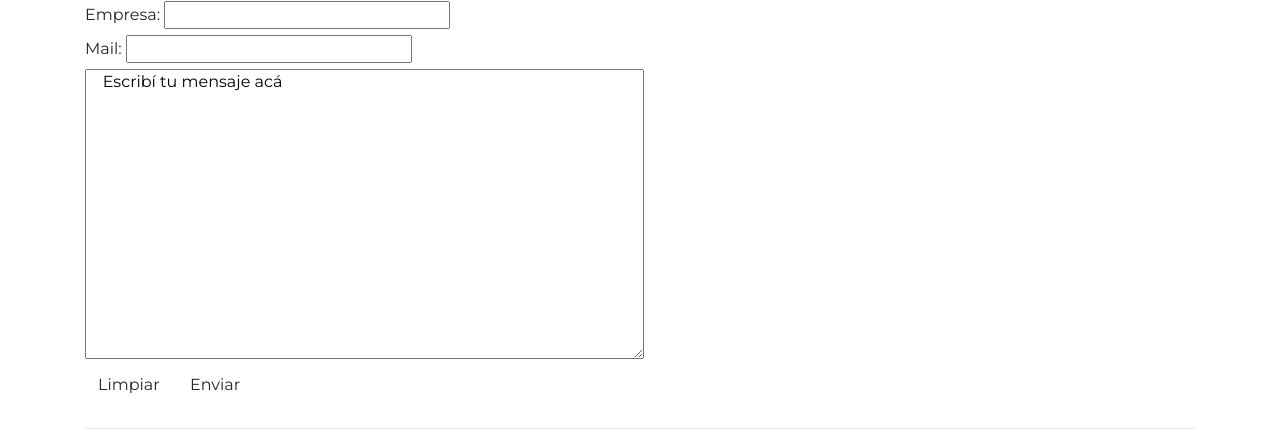
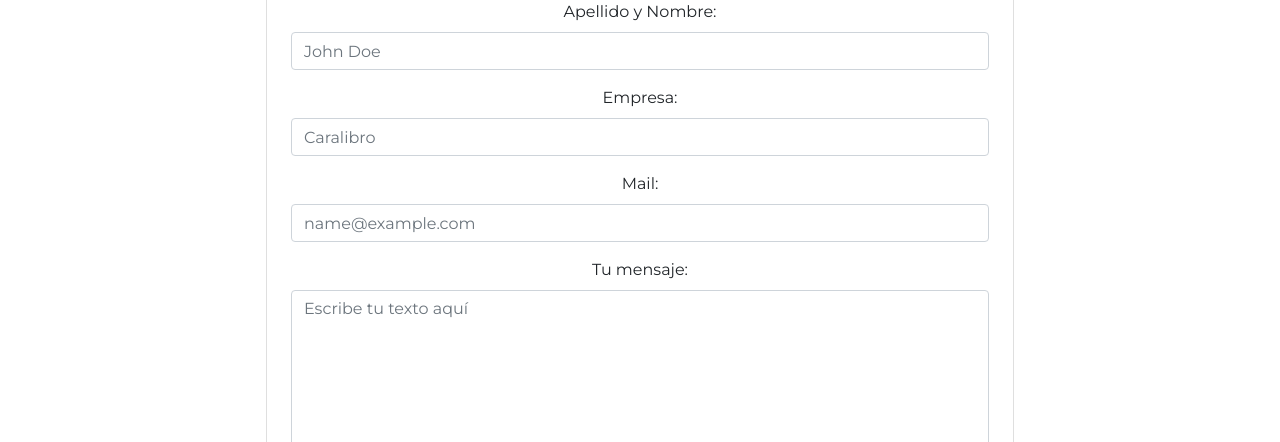
Before and after one commit to NanoYanzon/CoderhouseWebDev, a website: page pages/contacto.html in a window 1280 px wide. Shown: the part 202-644 px from the top of the page. Drawn offline with nearby package versions, Linux system fonts and the light colour scheme.

Commit message:
Estilo a página Contacto

```diff
--- a/pages/contacto.html
+++ b/pages/contacto.html
@@ -64,46 +64,54 @@
     <main>
       <!--seccion 1-->
       <section class="contacto">
-        <div class="container">
-          <div class="row">
-            <div class="col">
-              <div class="formulario">
-                <h1>Contactanos</h1>
+        <div class="container px-4">
+          <div class="row justify-content-center align-items-center text-center">
+            <div class="col-lg-8 card mb-4 roundcorner px-4 py-4 ">
+                <h1 class="display-5 fw-bold lh-1 mb-3 textoazuloscuro ">Contactanos</h1>
                 <form action="">
-                  <div>
-                    <label for="Apellido y Nombre">Apellido y Nombre: </label>
+                  <div class="mb-3 ">
+                    <label for="Apellido y Nombre" class="form-label ">Apellido y Nombre: </label>
                     <input
                       type="text"
                       name="Apellido y Nombre"
                       id="Apellido y Nombre"
                       size="30"
+                      class="form-control"
+                      placeholder="John Doe"
                     />
                   </div>
-                  <div>
-                    <label for="Empresa">Empresa: </label>
-                    <input type="text" name="Empresa" id="Empresa" size="30" />
+                  <div class="mb-3">
+                    <label for="Empresa" class="form-label">Empresa: </label>
+                    <input
+                      type="text"
+                      name="Empresa"
+                      id="Empresa"
+                      size="30"
+                      class="form-control"
+                      placeholder="Caralibro"
+                     />
                   </div>
-                  <div>
-                    <label for="Mail">Mail: </label>
+                  <div class="mb-3">
+                    <label for="Mail" class="form-label">Mail: </label>
                     <input
                       type="mail"
                       name="Mail"
                       id="Mail"
                       autocapitalize="none"
                       size="30"
+                      class="form-control"
+                      placeholder="name@example.com"
                     />
                   </div>
-                  <div>
-                    <textarea name="Mensaje" id="Mensaje" cols="60" rows="12">
-    Escribí tu mensaje acá</textarea
-                    >
+                  <div class="mb-3">
+                    <label for="Mensaje" class="form-label">Tu mensaje: </label>
+                    <textarea name="Mensaje" id="Mensaje" cols="60" rows="12" class="form-control" placeholder="Escribe tu texto aquí"></textarea>
                   </div>
                   <div>
-                    <input type="reset" value="Limpiar" class="btn" />
-                    <input type="submit" value="Enviar" class="btn" />
+                    <input type="reset" value="Limpiar" class="btn btn-primary btn-lg px-4 boton" />
+                    <input type="submit" value="Enviar" class="btn btn-primary btn-lg px-4 boton"/>
                   </div>
                 </form>
-              </div>
             </div>
           </div>
         </div>
```
Also changed, not shown: index.html (+6 -6 lines), pages/nosotros.html (+1 -1 lines), pages/precios.html (+2 -2 lines).
